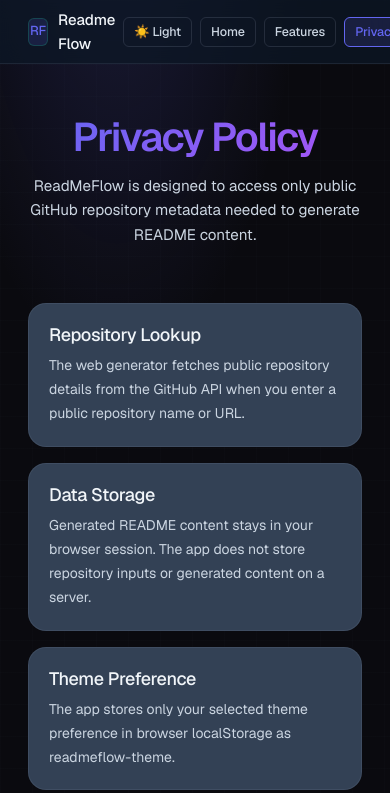
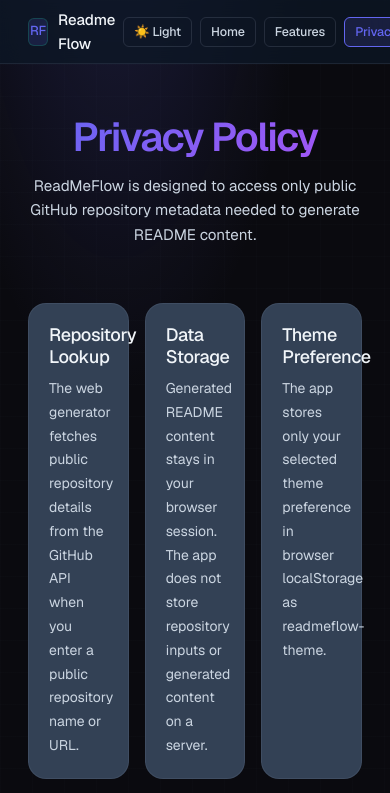
Before and after one commit to S4-coder/Read-Me-Flow, a Next.js app: page /privacy in a window 390 px wide. Shown: the top 793 px of the page. Built offline with nearby package versions, Linux system fonts and the light colour scheme.

Commit message:
Revert "Make feature and privacy pages responsive"
This reverts commit f74c4f68382f9f29aca7214ad4db559fd1946764.

```diff
--- a/app/globals.css
+++ b/app/globals.css
@@ -908,28 +908,6 @@
   margin: 1.25rem 0;
 }
 
-/* ─── Utility: Page grids ─────────────────────────────────── */
-.feature-grid,
-.privacy-grid {
-  display: grid;
-  grid-template-columns: repeat(3, minmax(0, 1fr));
-  gap: 1rem;
-}
-
-@media (max-width: 900px) {
-  .feature-grid,
-  .privacy-grid {
-    grid-template-columns: repeat(2, minmax(0, 1fr));
-  }
-}
-
-@media (max-width: 640px) {
-  .feature-grid,
-  .privacy-grid {
-    grid-template-columns: 1fr;
-  }
-}
-
 /* ─── Utility: Stack spacing ────────────────────────────────── */
 .stack > * + * { margin-top: var(--stack-gap, 1rem); }
 .stack-sm > * + * { margin-top: 0.625rem; }
--- a/pages/features.jsx
+++ b/pages/features.jsx
@@ -46,7 +46,11 @@
         </section>
 
         <section className="panel" style={{ padding: 0, overflow: 'visible' }}>
-          <div className="feature-grid">
+          <div style={{
+            display: 'grid',
+            gridTemplateColumns: 'repeat(3, minmax(0, 1fr))',
+            gap: '1rem',
+          }}>
             {features.map((feature) => (
               <article
                 key={feature.title}
--- a/pages/privacy.jsx
+++ b/pages/privacy.jsx
@@ -46,7 +46,11 @@
         </section>
 
         <section className="panel" style={{ padding: 0, overflow: 'visible' }}>
-          <div className="privacy-grid">
+          <div style={{
+            display: 'grid',
+            gridTemplateColumns: 'repeat(3, minmax(0, 1fr))',
+            gap: '1rem',
+          }}>
             {privacyItems.map((item) => (
               <article
                 key={item.title}
```
